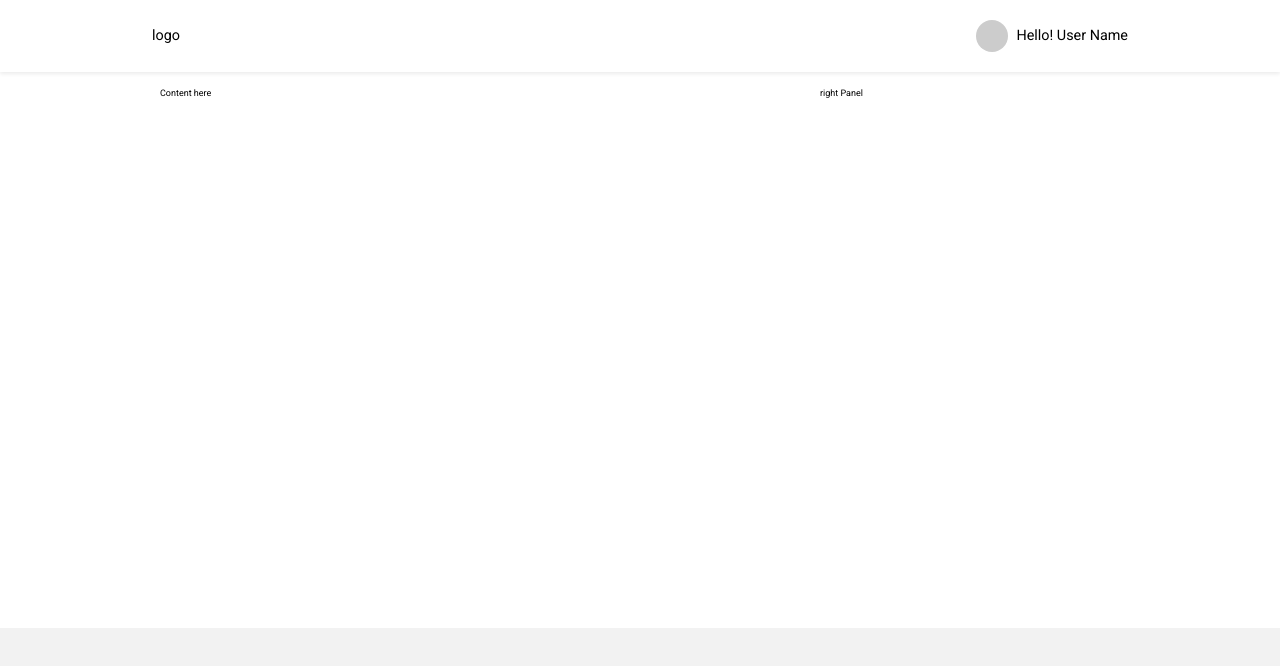
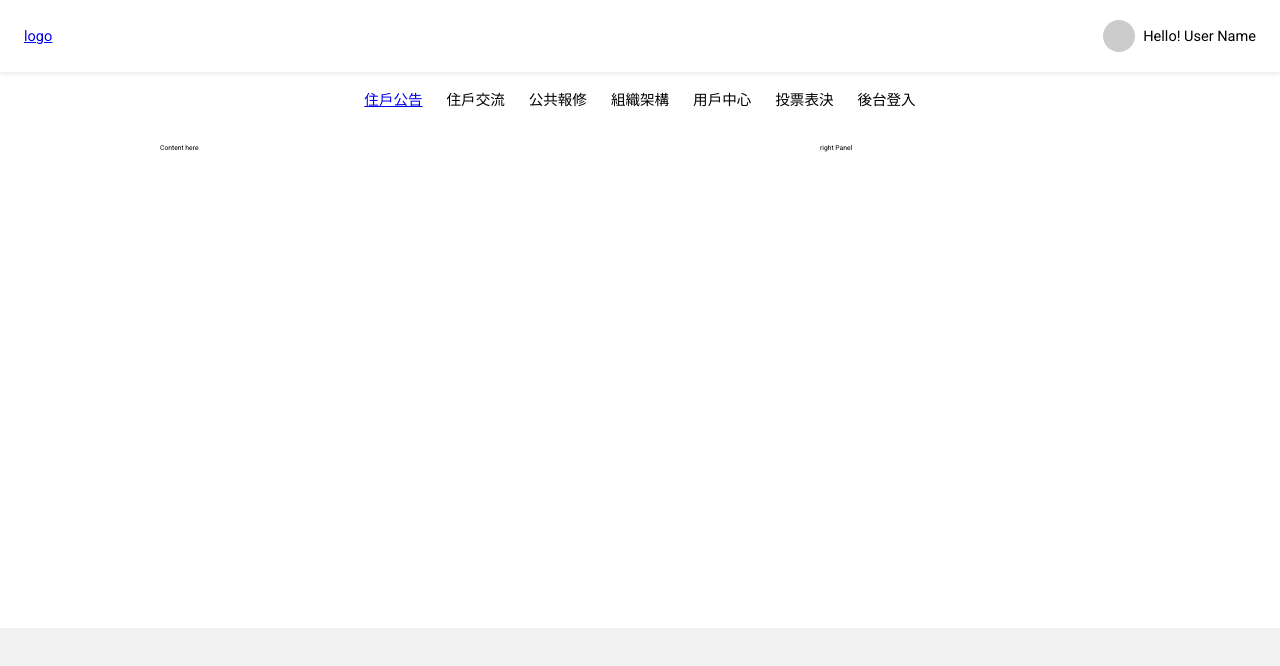
Before and after one commit to samuel1201/smileTaipei, a plain HTML site: page index.html in a window 1280 px wide. Drawn offline with nearby package versions, Linux system fonts and the light colour scheme.

Commit message:
加入路由

```diff
--- a/index.html
+++ b/index.html
@@ -11,6 +11,7 @@
 </head>
 <body>
     <div id="header"></div>
+		<div id="navigation"></div>
     <div id="content"></div>
     <div id="footer"></div>
 </body>
--- a/index.js
+++ b/index.js
@@ -1,17 +1,87 @@
-fetch('page/header.html')
+// 讀取並插入header.html
+fetch('/page/header.html')
     .then(response => response.text())
     .then(data => {
         document.getElementById('header').innerHTML = data;
     });
 
-fetch('page/footer.html')
+// 讀取並插入navigation.html
+fetch('/page/navigation.html')
+    .then(response => response.text())
+    .then(data => {
+        document.getElementById('navigation').innerHTML = data;
+    });
+
+// 讀取並插入footer.html
+fetch('/page/footer.html')
     .then(response => response.text())
     .then(data => {
         document.getElementById('footer').innerHTML = data;
     });
 
-fetch('page/home.html')
+// 讀取並插入home.html
+fetch('/page/home.html')
     .then(response => response.text())
     .then(data => {
         document.getElementById('content').innerHTML = data;
     });
+
+// 路由將特定的路徑對應到不同的內容頁面
+const routes = {
+    '/': 'home.html',
+    '/page/announcements.html': 'announcements.html' // 連結路徑匹配
+};
+
+// 路由觸發事件
+const onRouteChange = () => {
+    const path = window.location.pathname;
+    const contentDiv = document.querySelector('.content');
+
+    // 根據當前路徑載入並顯示相應的內容
+    if (routes[path]) {
+        fetch(routes[path])
+            .then(response => response.text())
+            .then(data => {
+                contentDiv.innerHTML = data;
+            })
+            .catch(error => console.error('Error fetching', routes[path], ':', error));
+    } else {
+        contentDiv.innerHTML = 'Page not found';
+    }
+};
+
+// 初始化頁面並重新讀取固定的元件
+window.onload = () => {
+    fetch('/page/header.html')
+        .then(response => response.text())
+        .then(data => {
+            document.getElementById('header').innerHTML = data;
+        })
+        .catch(error => console.error('Error fetching header.html:', error));
+
+    fetch('/page/navigation.html')
+        .then(response => response.text())
+        .then(data => {
+            document.getElementById('navigation').innerHTML = data;
+        })
+        .catch(error => console.error('Error fetching navigation.html:', error));
+
+    fetch('/page/footer.html')
+    .then(response => response.text())
+    .then(data => {
+        document.getElementById('footer').innerHTML = data;
+    })
+    .catch(error => console.error('Error fetching footer.html:', error));
+
+    onRouteChange();
+};
+
+// 監聽路由
+window.onpopstate = onRouteChange;
+
+// 連結點擊事件
+const navigate = (event, path) => {
+    event.preventDefault(); // 防止點擊連結時頁面重新載入
+    history.pushState(null, '', path); // 將新的路徑推入瀏覽器歷史堆疊中
+    onRouteChange(); // 觸發路由變化事件
+};
--- a/page/header.html
+++ b/page/header.html
@@ -8,16 +8,21 @@
 </head>
 
 <body>
-    <div class="wrapper shadowOP8">
-        <div class="container">
-					<div class="brandHeader">
-            <div>logo</div>
+	<div class="wrapper">
+
+		<!-- brandHeader -->
+
+			<div class="brandHeader shadowOP8">
+				<div>
+					<a href="../index.html">logo</a>
+
+				</div>
 				<div class="flexRow gap8">
 					<div class="userImage"></div>
 					<div>Hello! User Name</div>
 				</div>
 			</div>
-			</div>
+
 	</div>
 </body>
 
--- /dev/null
+++ b/page/navigation.html
@@ -0,0 +1,28 @@
+<!DOCTYPE html>
+	<html lang="en">
+
+	<head>
+		<meta charset="UTF-8">
+		<meta name="viewport" content="width=device-width, initial-scale=1.0">
+		<title>Smile Taipei</title>
+	</head>
+
+	<body>
+
+		<div class="wrapper">
+				<div class="navigation">
+					<div>
+						<a href="page/announcements" onclick="navigate(event, 'page/announcements.html')">住戶公告</a>
+					</div>
+					<div>住戶交流</div>
+					<div>公共報修</div>
+					<div>組織架構</div>
+					<div>用戶中心</div>
+					<div>投票表決</div>
+					<div>後台登入</div>
+				</div>
+		</div>
+
+	</body>
+
+	</html>
--- a/scss/style.scss
+++ b/scss/style.scss
@@ -20,7 +20,7 @@
 
 html, body {
 	font-family: 'Roboto';
-	font-size: 75%;
+	font-size: 65%;
 }
 
 #content {
@@ -63,10 +63,16 @@ html, body {
 	grid-template-columns: repeat(2, 1fr);
 }
 
+// 共用樣式_寬度
+
 // 共用樣式_間距
 
 .gap8 {
 	gap: 8px;
+}
+
+.gap16 {
+	gap: 16px;
 }
 
 // 共用樣式_定位
@@ -91,7 +97,30 @@ html, body {
 	align-items: center;
 	margin: 0 auto;
 	padding: 20px 24px;
-	font-size: 1.2rem;
+	font-size: 1.4rem;
+	z-index: 2;
+
+	.userImage {
+		width: 32px;
+		height: 32px;
+		background: #ccc;
+		border-radius: 50%;
+	}
+}
+
+// 元件_navigation
+
+.navigation {
+	position: sticky;
+	top: 72px;
+	display: flex;
+	justify-content: center;
+	align-items: center;
+	margin: 0 auto;
+	padding: 20px 24px;
+	font-size: 1.4rem;
+	gap: 24px;
+	z-index: 1;
 
 	.userImage {
 		width: 32px;
```
Also changed, not shown: page/announcements.html (added, +32 -0 lines), page/home.html (+3 -1 lines), scss/style.css, 1 other file. Lines whose indentation alone changed are shown as unchanged.
